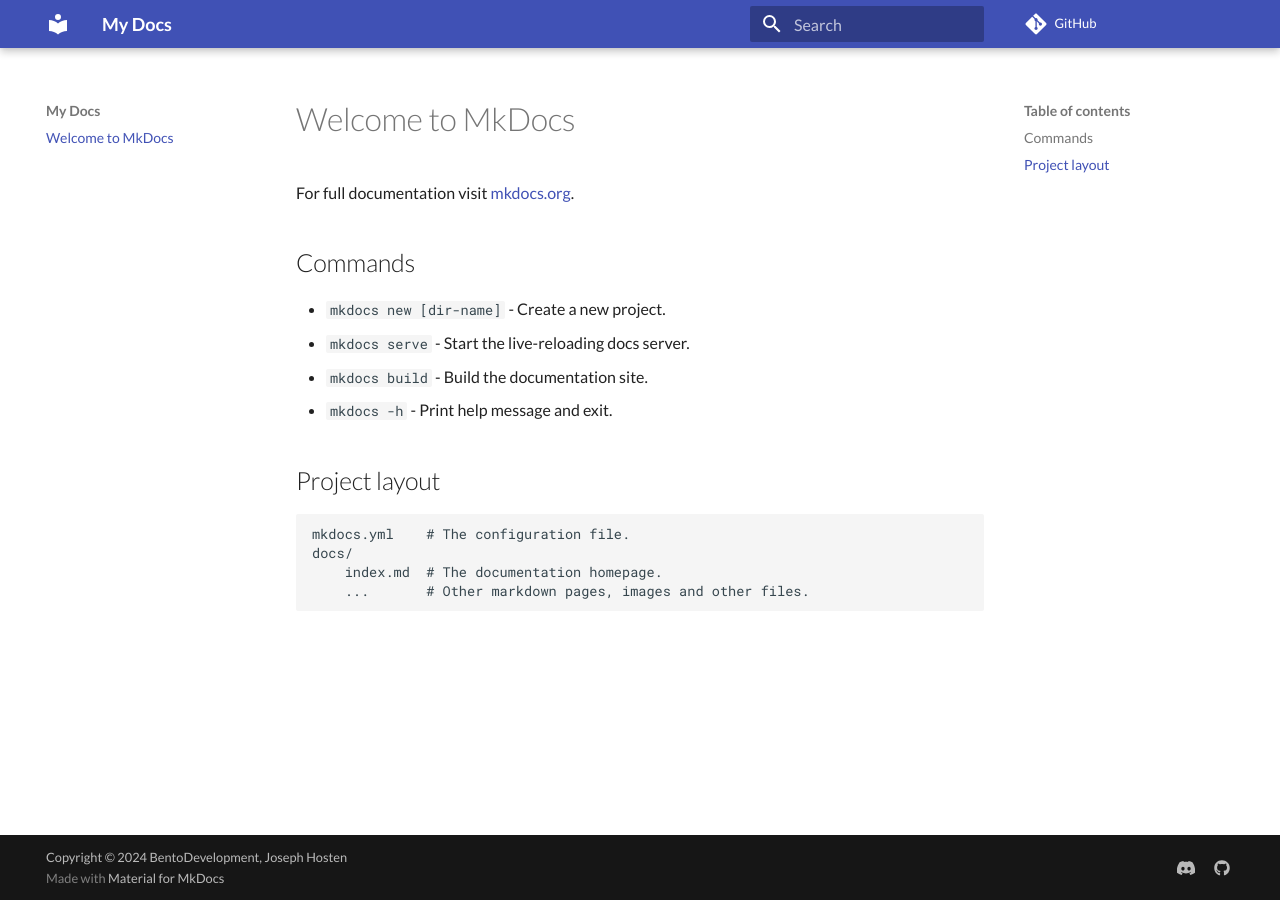
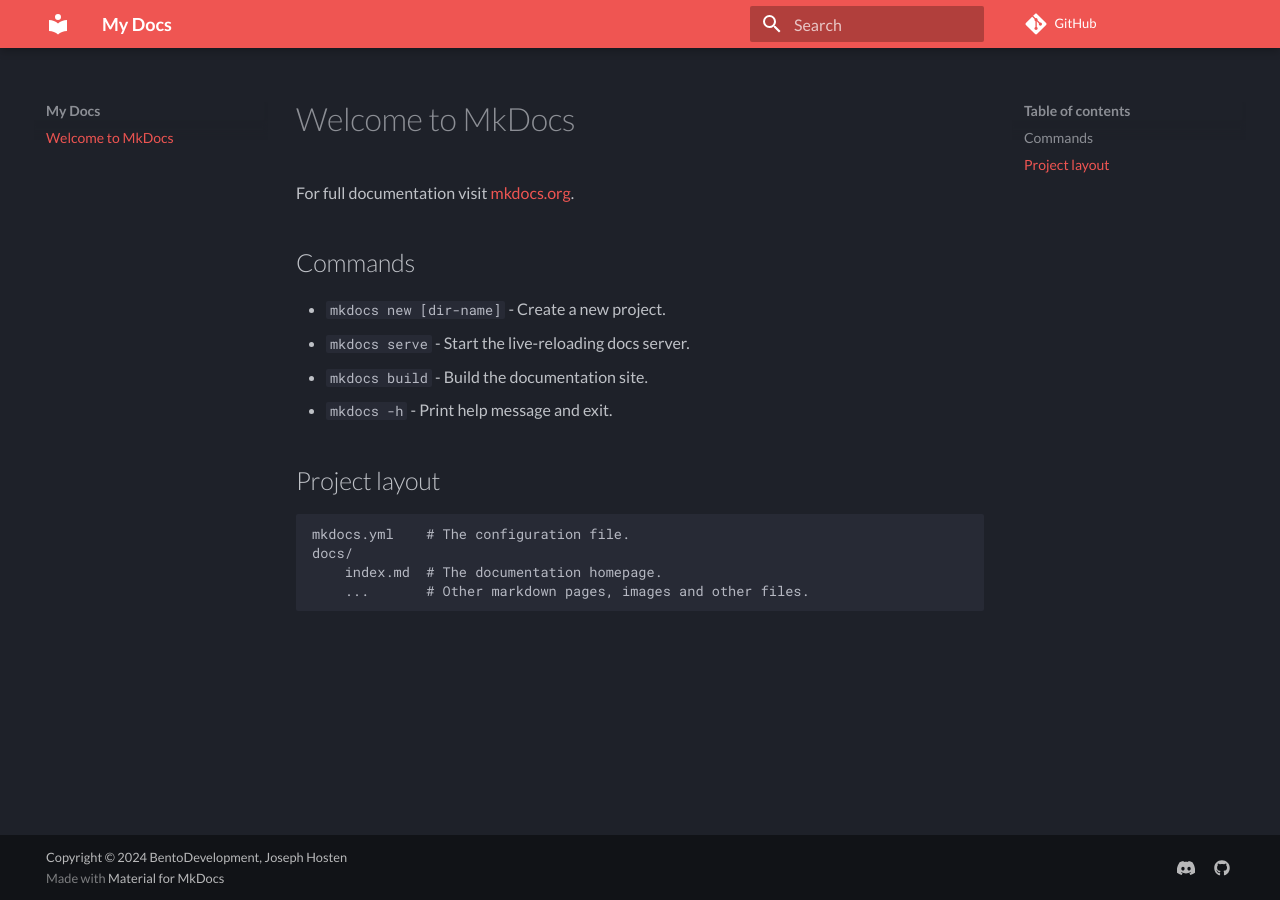
Before and after one commit to BentoDevelopment/docs, an MkDocs documentation site: the page built from docs/index.md, in a window 1280 px wide. Built offline with MkDocs 1.6.1 and Material for MkDocs 9.7.7, drawn with Linux system fonts in a browser that asks for light colours; comment, search, counter and statistics services are not loaded.

Commit message:
add more settings

```diff
--- a/mkdocs.yml
+++ b/mkdocs.yml
@@ -3,7 +3,11 @@
 site_url: https://bentodevelopment.github.io/docs/
 theme:
   name: material
-  palette: red
+  palette:
+    scheme: slate
+    primary: red
+    accent: indigo
+
   font:
     text: Lato
   features:
```
